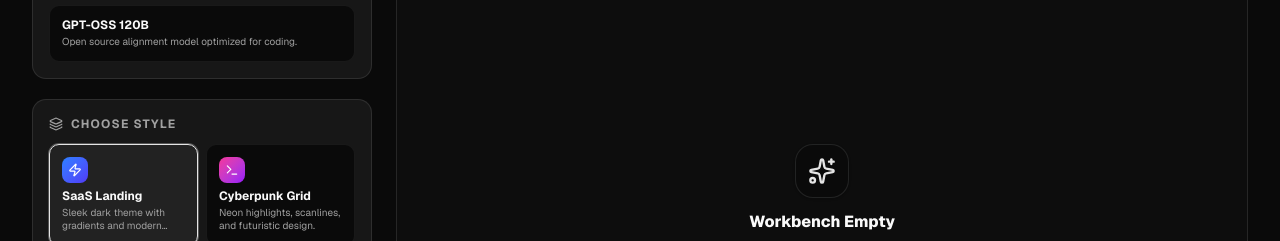
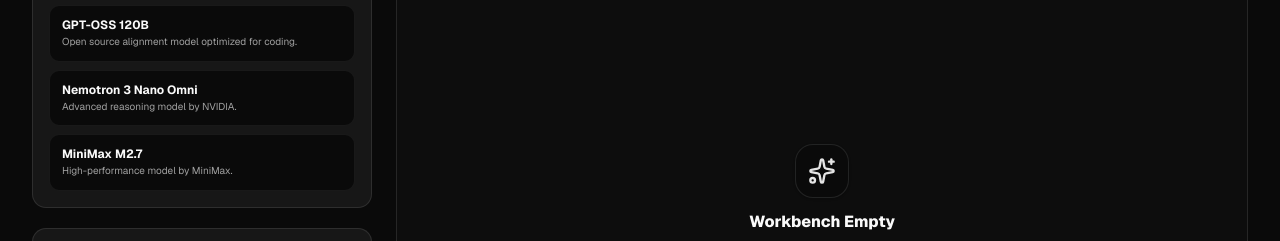
Before and after one commit to sutthiphatchuenban/nisio-portfolio, a Next.js app: page /lab in a window 1280 px wide. Shown: the part 426-667 px from the top of the page. Built offline with nearby package versions, Linux system fonts and the light colour scheme; no server answers; the database is empty.

Commit message:
feat(lab): add Nemotron 3 Nano Omni and MiniMax M2.7 models

```diff
--- a/app/(public)/lab/page.tsx
+++ b/app/(public)/lab/page.tsx
@@ -50,6 +50,16 @@
         id: "openai/gpt-oss-120b",
         name: "GPT-OSS 120B",
         desc: "Open source alignment model optimized for coding."
+    },
+    {
+        id: "nvidia/nemotron-3-nano-omni-30b-a3b-reasoning",
+        name: "Nemotron 3 Nano Omni",
+        desc: "Advanced reasoning model by NVIDIA."
+    },
+    {
+        id: "minimaxai/minimax-m2.7",
+        name: "MiniMax M2.7",
+        desc: "High-performance model by MiniMax."
     }
 ]
 
```
